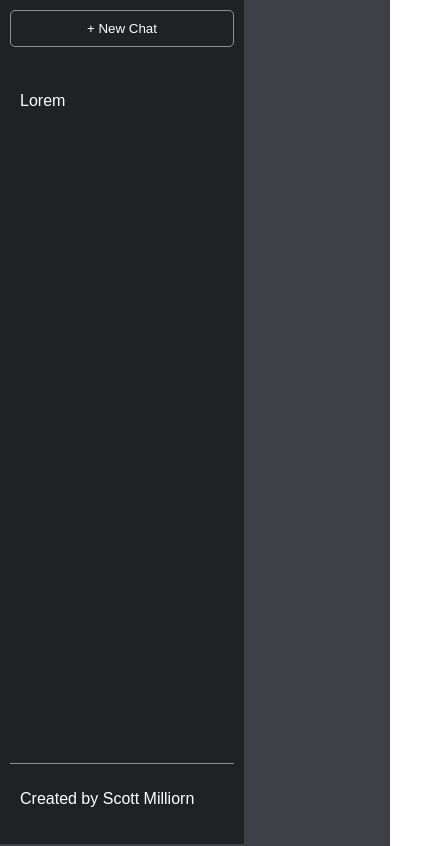
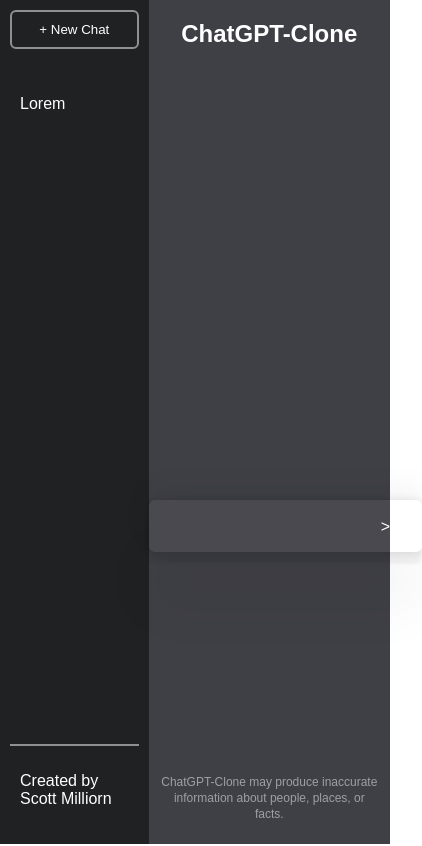
Before and after one commit to milliorn/chatgpt-clone, a React app: page / in a window 390 px wide. Shown: the top 846 px of the page, 422 px wide, since content can reach past the window. Built offline with nearby package versions, Linux system fonts and the light colour scheme; the HTML template or start-up script is replaced by a standard one.

Commit message:
Section main (#7)
* section main

* css app main input bottom info

* css submit input

* css responsive

```diff
--- a/package.json
+++ b/package.json
@@ -4,6 +4,7 @@
   "version": "0.0.0",
   "type": "module",
   "scripts": {
+    "git-update": "git fetch && git pull",
     "dev": "vite",
     "build": "tsc && vite build",
     "preview": "vite preview"
--- a/src/App.tsx
+++ b/src/App.tsx
@@ -11,7 +11,20 @@ function App(): JSX.Element {
           <p>Created by Scott Milliorn</p>
         </nav>
       </section>
-      <section className="main"></section>
+      <section className="main">
+        <h1>ChatGPT-Clone</h1>
+        <ul className="feed"></ul>
+        <div className="bottom-section">
+          <div className="input-container">
+            <input type="text" />
+            <div id="submit"> {">"}</div>
+          </div>
+        </div>
+        <p className="info">
+          ChatGPT-Clone may produce inaccurate information about people, places,
+          or facts.
+        </p>
+      </section>
     </div>
   );
 }
--- a/src/index.css
+++ b/src/index.css
@@ -11,45 +11,96 @@ body {
 }
 
 button {
-  border: solid 0.5px rgba(255, 255, 255, 0.5);
   background-color: transparent;
-  border-radius: 5px;
-  padding: 10px;
-  margin: 10px;
+  border-radius: 0.375rem; /* 6px */
+  border: solid 2px rgba(255, 255, 255, 0.5);
+  margin: 0.625rem; /* 10px */
+  padding: 0.625rem; /* 10px */
+}
+
+input {
+  background-color: rgba(255, 255, 255, 0.05);
+  border-radius: 0.375rem; /* 6px */
+  border: none;
+  font-size: 1.25rem; /* 20px */
+  line-height: 1.75rem; /* 28px */
+  padding: 0.75rem 1rem;
+  width: 100%;
+  box-shadow: rgba(0, 0, 0, 0.05) 0 54px 55px, rgba(0, 0, 0, 0.05) 0 -12px 30px,
+    rgba(0, 0, 0, 0.05) 0 4px 6px, rgba(0, 0, 0, 0.05) 0 12px 3px,
+    rgba(0, 0, 0, 0.05) 0 -3px 5px;
+}
+
+input:focus {
+  outline: none;
 }
 
 nav {
-  border-top: solid 0.5px rgba(255, 255, 255, 0.5);
-  padding: 10px;
-  margin: 10px;
+  border-top: solid 2px rgba(255, 255, 255, 0.5);
+  margin: 0.625rem; /* 10px */
+  padding: 0.625rem; /* 10px */
 }
 
 .app {
   background-color: #3f3f46;
+  display: flex;
+}
+
+.bottom-section {
+  align-items: center;
+  display: flex;
+  flex-direction: column;
+  justify-content: center;
+  width: 100%;
+}
+
+.history li {
+  cursor: pointer;
+  list-style-type: none;
+  padding: 1rem /* 16px */ 0;
 }
 
 .history {
-  padding: 10px;
-  margin: 10px;
   height: 100%;
+  margin: 0.625rem; /* 10px */
+  padding: 0.625rem; /* 10px */
 }
 
-.history li {
-  list-style-type: none;
-  padding: 15px 0;
-  cursor: pointer;
+.info {
+  color: rgba(255, 255, 255, 0.5);
+  font-size: 0.75rem; /* 12px */
+  line-height: 1rem; /* 16px */
+  padding: 0.625rem; /* 10px */
+}
+
+.input-container {
+  max-width: 42rem; /* 672px */
+  position: relative;
+  width: 100%;
 }
 
 .main {
+  align-items: center;
+  display: flex;
+  flex-direction: column;
   height: 100vh;
+  justify-content: space-between;
+  text-align: center;
   width: 100%;
 }
 
 .side-bar {
   background-color: #202123;
-  height: 100vh;
-  width: 244px;
   display: flex;
   flex-direction: column;
+  height: 100vh;
   justify-content: space-between;
+  width: 15rem; /* 240px */
 }
+
+#submit {
+  bottom: 1rem; /* 16px */
+  cursor: pointer;
+  position: absolute;
+  right: 0;
+}
```
